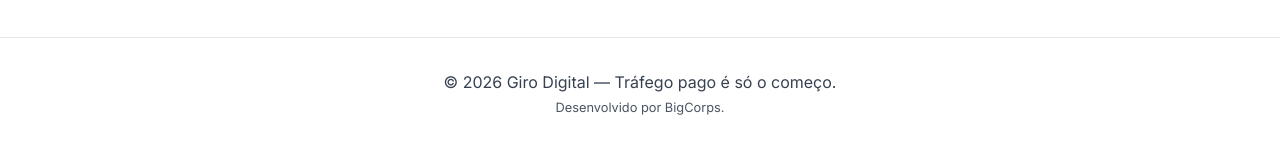
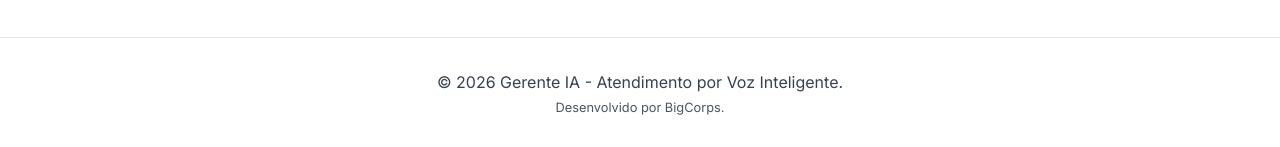
Before and after one commit to BigCorps/minhAi, a Next.js app: page / in a window 1280 px wide. Shown: the part 1455-1602 px from the top of the page. Built offline with nearby package versions, Linux system fonts and the light colour scheme; no server answers.

Commit message:
Update page.tsx

```diff
--- a/app/page.tsx
+++ b/app/page.tsx
@@ -156,7 +156,7 @@ export default async function Home() {
       <footer className="border-t py-8 bg-white dark:bg-[#0F140B]">
         <div className="px-4 text-center text-gray-700 dark:text-gray-300">
           <p>
-            &copy; {new Date().getFullYear()} Giro Digital — Tráfego pago é só o começo.
+            &copy; {new Date().getFullYear()} Gerente IA - Atendimento por Voz Inteligente.
           </p>
           <small>
             <a
```
